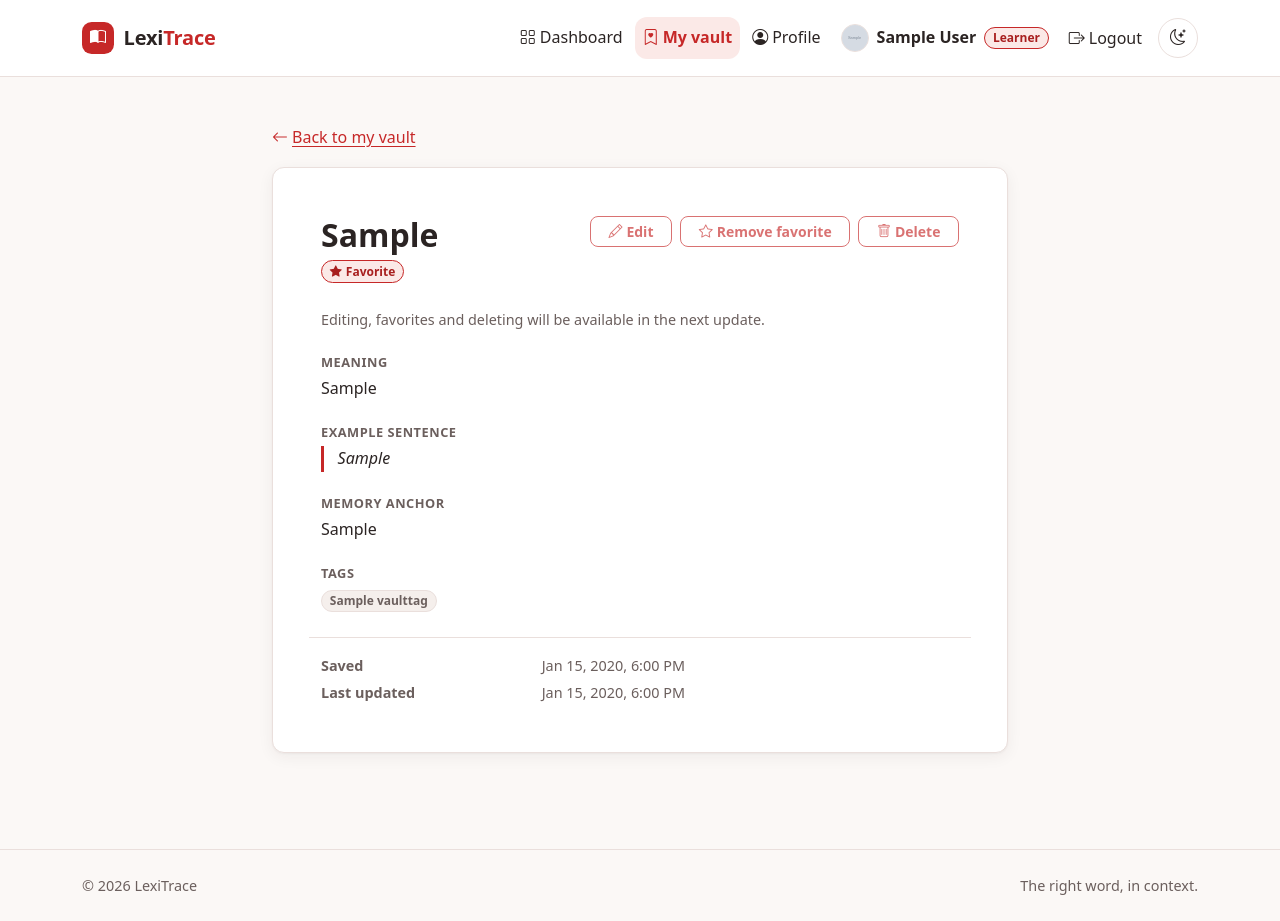
After one commit to Smaons-hub/LexiTrace-Belino-MarcelSimon-G2, a Django app: page /vault/1/ in a window 1280 px wide. The commit adds this page. Run offline with Django 5.2, Linux system fonts and the light colour scheme; a user stored in the database is signed in; tables that the repository leaves empty hold one stand-in row (values such as "Sample post"); grey boxes marked "Sample" are stand-in pictures.

Commit message:
feat(vault): add vault templates, learner nav link and styles

```diff
--- a/static/css/theme.css
+++ b/static/css/theme.css
@@ -480,6 +480,80 @@ a {
   font-weight: 700;
 }
 
+.vault-word,
+.vault-text,
+.vault-title-block {
+  min-width: 0;
+  overflow-wrap: anywhere;
+}
+
+.vault-card-link {
+  color: var(--lt-text);
+  text-decoration: none;
+}
+
+.vault-card-link:hover {
+  color: var(--lt-primary-text);
+  text-decoration: underline;
+}
+
+.vault-card:hover,
+.vault-card:focus-within {
+  border-color: var(--lt-primary);
+}
+
+.vault-card:focus-within .vault-card-link {
+  color: var(--lt-primary-text);
+}
+
+.vault-favorite {
+  color: var(--lt-primary-text);
+}
+
+.vault-meta {
+  color: var(--lt-muted);
+  font-size: 0.9rem;
+}
+
+.vault-section-label {
+  color: var(--lt-muted);
+  font-size: 0.8rem;
+  font-weight: 700;
+  letter-spacing: 0.04em;
+  text-transform: uppercase;
+  margin-bottom: 0.35rem;
+}
+
+.vault-example {
+  border-left: 3px solid var(--lt-primary);
+  padding-left: 0.85rem;
+  font-style: italic;
+}
+
+.vault-empty-text {
+  max-width: 28rem;
+}
+
+.pagination {
+  --bs-pagination-color: var(--lt-primary-text);
+  --bs-pagination-bg: var(--lt-surface);
+  --bs-pagination-border-color: var(--lt-border);
+  --bs-pagination-hover-color: var(--lt-primary-hover);
+  --bs-pagination-hover-bg: var(--lt-primary-soft);
+  --bs-pagination-hover-border-color: var(--lt-border);
+  --bs-pagination-focus-color: var(--lt-primary-hover);
+  --bs-pagination-focus-bg: var(--lt-primary-soft);
+  --bs-pagination-focus-box-shadow: 0 0 0 0.25rem var(--lt-focus-ring);
+  --bs-pagination-active-color: var(--lt-on-primary);
+  --bs-pagination-active-bg: var(--lt-primary);
+  --bs-pagination-active-border-color: var(--lt-primary);
+  --bs-pagination-disabled-color: var(--lt-muted);
+  --bs-pagination-disabled-bg: var(--lt-surface-alt);
+  --bs-pagination-disabled-border-color: var(--lt-border);
+  --bs-pagination-border-radius: var(--lt-radius);
+  row-gap: 0.5rem;
+}
+
 .error-page {
   padding-block: clamp(3rem, 10vw, 7rem);
   max-width: 32rem;
--- a/templates/base.html
+++ b/templates/base.html
@@ -45,6 +45,11 @@
             <li class="nav-item">
               <a class="nav-link" href="{% url 'accounts:dashboard' %}"{% if request.resolver_match.url_name == 'learner_dashboard' or request.resolver_match.url_name == 'admin_dashboard' %} aria-current="page"{% endif %}><i class="bi bi-grid me-1" aria-hidden="true"></i>Dashboard</a>
             </li>
+            {% if user.role == 'learner' %}
+              <li class="nav-item">
+                <a id="nav-vault" class="nav-link" href="{% url 'vault:list' %}"{% if request.resolver_match.namespace == 'vault' %} aria-current="page"{% endif %}><i class="bi bi-bookmark-heart me-1" aria-hidden="true"></i>My vault</a>
+              </li>
+            {% endif %}
             <li class="nav-item">
               <a class="nav-link" href="{% url 'accounts:profile' %}"{% if request.resolver_match.url_name == 'profile' or request.resolver_match.url_name == 'profile_edit' %} aria-current="page"{% endif %}><i class="bi bi-person-circle me-1" aria-hidden="true"></i>Profile</a>
             </li>
--- /dev/null
+++ b/templates/vault/entry_detail.html
@@ -0,0 +1,66 @@
+{% extends "base.html" %}
+
+{% block title %}{{ entry.word }} · My vault · LexiTrace{% endblock %}
+
+{% block content %}
+<section class="container py-5">
+  <div class="row justify-content-center">
+    <div class="col-lg-9 col-xl-8">
+      <a class="d-inline-block mb-3" href="{% url 'vault:list' %}"><i class="bi bi-arrow-left me-1" aria-hidden="true"></i>Back to my vault</a>
+      <article class="card" id="vault-entry">
+        <div class="card-body p-4 p-sm-5">
+          <div class="d-flex flex-column flex-sm-row justify-content-between align-items-sm-start gap-3 mb-4">
+            <div class="vault-title-block">
+              <h1 class="h2 fw-bold mb-1 vault-word">{{ entry.word }}</h1>
+              {% if entry.is_favorite %}
+                <span class="badge rounded-pill bg-primary-subtle text-primary-emphasis border border-primary-subtle" id="vault-favorite-badge"><i class="bi bi-star-fill me-1" aria-hidden="true"></i>Favorite</span>
+              {% endif %}
+            </div>
+            <div class="d-flex flex-wrap gap-2 flex-shrink-0" id="vault-entry-actions">
+              <a class="btn btn-outline-primary btn-sm disabled" href="#" aria-disabled="true" tabindex="-1"><i class="bi bi-pencil me-1" aria-hidden="true"></i>Edit</a>
+              <a class="btn btn-outline-primary btn-sm disabled" href="#" aria-disabled="true" tabindex="-1"><i class="bi bi-star me-1" aria-hidden="true"></i>{% if entry.is_favorite %}Remove favorite{% else %}Add to favorites{% endif %}</a>
+              <a class="btn btn-outline-primary btn-sm disabled" href="#" aria-disabled="true" tabindex="-1"><i class="bi bi-trash me-1" aria-hidden="true"></i>Delete</a>
+            </div>
+          </div>
+          <p class="vault-meta mb-4" id="vault-actions-note">Editing, favorites and deleting will be available in the next update.</p>
+
+          <h2 class="vault-section-label">Meaning</h2>
+          <p class="vault-text mb-4">{{ entry.meaning|linebreaksbr }}</p>
+
+          <h2 class="vault-section-label">Example sentence</h2>
+          {% if entry.example %}
+            <p class="vault-text vault-example mb-4">{{ entry.example|linebreaksbr }}</p>
+          {% else %}
+            <p class="text-body-secondary mb-4">No example yet.</p>
+          {% endif %}
+
+          <h2 class="vault-section-label">Memory anchor</h2>
+          {% if entry.memory_anchor %}
+            <p class="vault-text mb-4">{{ entry.memory_anchor|linebreaksbr }}</p>
+          {% else %}
+            <p class="text-body-secondary mb-4">No memory anchor yet.</p>
+          {% endif %}
+
+          <h2 class="vault-section-label">Tags</h2>
+          {% if entry.tags.all %}
+            <ul class="list-inline mb-4" id="vault-entry-tags">
+              {% for tag in entry.tags.all %}
+                <li class="list-inline-item"><span class="badge rounded-pill badge-soon">{{ tag.name }}</span></li>
+              {% endfor %}
+            </ul>
+          {% else %}
+            <p class="text-body-secondary mb-4">No tags yet.</p>
+          {% endif %}
+
+          <dl class="vault-meta row mb-0 pt-3 border-top">
+            <dt class="col-sm-4 fw-semibold">Saved</dt>
+            <dd class="col-sm-8 mb-1"><time datetime="{{ entry.created_at|date:'c' }}">{{ entry.created_at|date:"M j, Y, g:i A" }}</time></dd>
+            <dt class="col-sm-4 fw-semibold">Last updated</dt>
+            <dd class="col-sm-8 mb-0"><time datetime="{{ entry.updated_at|date:'c' }}">{{ entry.updated_at|date:"M j, Y, g:i A" }}</time></dd>
+          </dl>
+        </div>
+      </article>
+    </div>
+  </div>
+</section>
+{% endblock %}
```
Also changed, not shown: templates/vault/entry_form.html (added, +27 -0 lines), templates/vault/entry_list.html (added, +62 -0 lines), templates/vault/partials/entry_card.html (added, +14 -0 lines).
